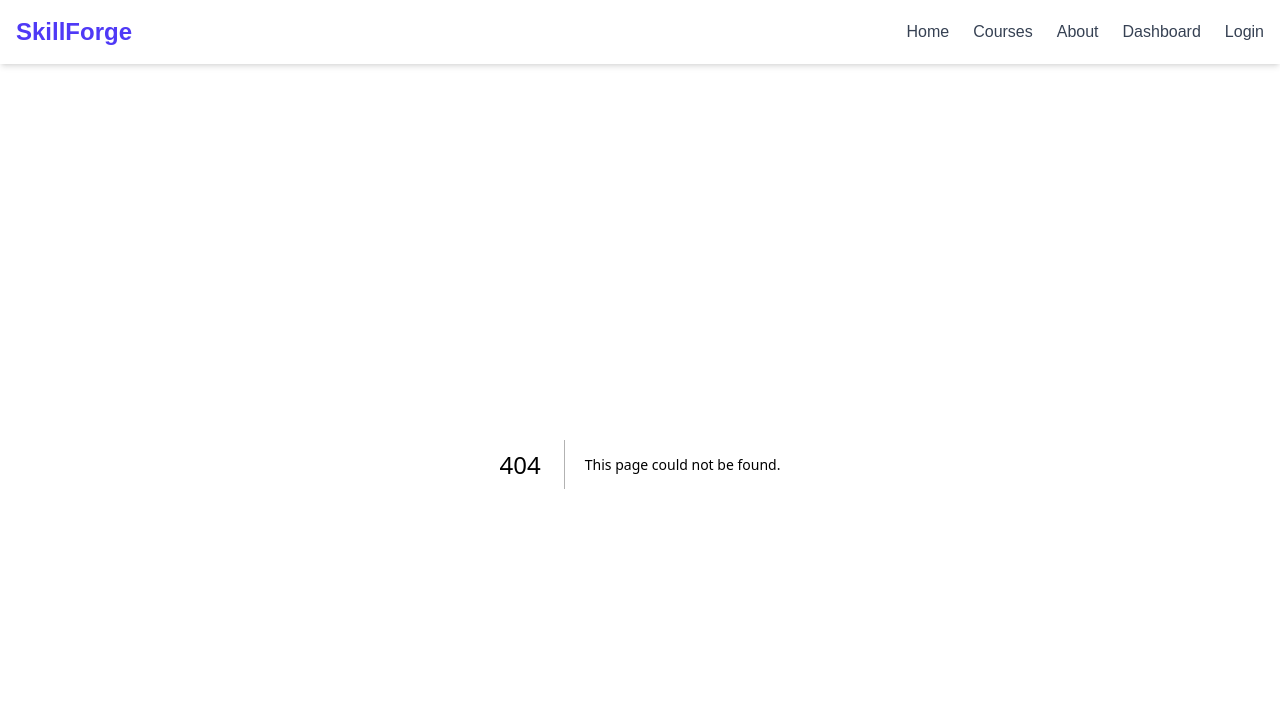
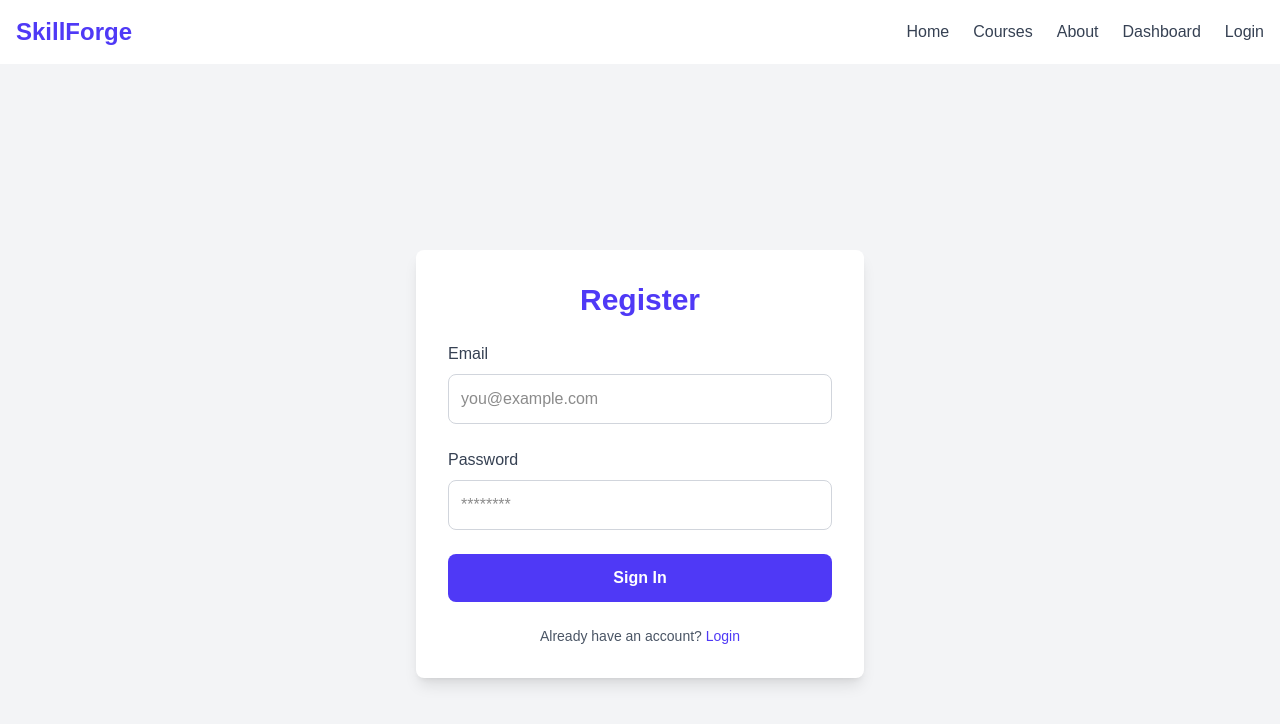
Before and after one commit to Tuba-Younas17/web-development, a Next.js app in the folder next_js_grocify/: page /auth/register in a window 1280 px wide. Before the commit this address had no page. Shown: the top 724 px of the page. Built offline with nearby package versions, Linux system fonts and the light colour scheme.

Commit message:
add pre-route Layout in authfolder and form validations

```diff
--- a/next_js_grocify/package.json
+++ b/next_js_grocify/package.json
@@ -9,9 +9,11 @@
     "lint": "next lint"
   },
   "dependencies": {
+    "formik": "^2.4.6",
+    "next": "15.3.1",
     "react": "^19.0.0",
     "react-dom": "^19.0.0",
-    "next": "15.3.1"
+    "yup": "^1.6.1"
   },
   "devDependencies": {
     "@tailwindcss/postcss": "^4",
--- /dev/null
+++ b/next_js_grocify/src/app/auth/layout.jsx
@@ -0,0 +1,14 @@
+// app/(auth)/layout.jsx
+import React from "react";
+
+const AuthRouteLayout = ({ children }) => {
+	return (
+		<div className="min-h-screen flex items-center justify-center bg-gray-100 px-6 py-12">
+			<div className="bg-white p-8 rounded-lg shadow-lg w-full max-w-md">
+				{children}
+			</div>
+		</div>
+	);
+};
+
+export default AuthRouteLayout;
--- /dev/null
+++ b/next_js_grocify/src/app/auth/login/page.jsx
@@ -0,0 +1,24 @@
+
+import LoginForm from "@/comopents/views/loginViews/LoginForm";
+import Link from "next/link";
+
+
+const LoginPage = () => (
+	<>
+		<h2 className="text-3xl font-bold text-center text-indigo-600 mb-6">
+			Login
+		</h2>
+		<LoginForm />
+		<p className="mt-6 text-gray-600 text-sm text-center">
+			Don’t have an account?{" "}
+			<Link
+				href="/auth/register"
+				className="text-indigo-600 hover:underline"
+			>
+				Sign Up
+			</Link>
+		</p>
+	</>
+);
+
+export default LoginPage;
--- /dev/null
+++ b/next_js_grocify/src/app/auth/register/page.jsx
@@ -0,0 +1,24 @@
+import LoginForm from "@/comopents/views/loginViews/LoginForm";
+import Link from "next/link";
+
+
+const RegisterPage = () => (
+	<>
+		<h2 className="text-3xl font-bold text-center text-indigo-600 mb-6">
+			Register
+		</h2>
+		<LoginForm />
+
+		<p className="mt-6 text-gray-600 text-sm text-center">
+			Already have an account?{" "}
+			<Link
+				href="/auth/login"
+				className="text-indigo-600 hover:underline"
+			>
+				Login
+			</Link>
+		</p>
+	</>
+);
+
+export default RegisterPage;
--- a/next_js_grocify/src/app/login/page.jsx
+++ /dev/null
@@ -1,27 +0,0 @@
-import LoginForm from "@/components/views/loginViews/LoginForm";
-import React from "react";
-
-const LoginPage = () => {
-  return (
-    <div className="min-h-screen flex items-center justify-center bg-gray-100 px-6 py-12">
-      <div className="bg-white p-8 rounded-lg shadow-lg w-full max-w-md">
-        <h2 className="text-3xl font-bold text-center text-indigo-600 mb-6">
-          Login
-        </h2>
-
-        {/* client side form start */}
-        <LoginForm />
-        {/* client side form end */}
-
-        <p className="mt-6 text-gray-600 text-sm text-center">
-          Don't have an account?{" "}
-          <a href="/register" className="text-indigo-600 hover:underline">
-            Sign Up
-          </a>
-        </p>
-      </div>
-    </div>
-  );
-};
-
-export default LoginPage;
--- a/next_js_grocify/src/app/register/page.jsx
+++ /dev/null
@@ -1,82 +0,0 @@
-import React from "react";
-
-const RegisterPage = () => {
-	return (
-		<div className="min-h-screen flex items-center justify-center bg-gray-100 px-6 py-12">
-			<div className="bg-white p-8 rounded-lg shadow-lg w-full max-w-md">
-				<h2 className="text-3xl font-bold text-center text-indigo-600 mb-6">
-					Register
-				</h2>
-
-				<form className="space-y-6">
-					<div>
-						<label
-							className="block text-gray-700 mb-2"
-							htmlFor="name"
-						>
-							Full Name
-						</label>
-						<input
-							type="text"
-							id="name"
-							className="w-full border border-gray-300 p-3 rounded-lg focus:outline-none focus:ring-2 focus:ring-indigo-400"
-							placeholder="Your Name"
-							required
-						/>
-					</div>
-
-					<div>
-						<label
-							className="block text-gray-700 mb-2"
-							htmlFor="email"
-						>
-							Email
-						</label>
-						<input
-							type="email"
-							id="email"
-							className="w-full border border-gray-300 p-3 rounded-lg focus:outline-none focus:ring-2 focus:ring-indigo-400"
-							placeholder="you@example.com"
-							required
-						/>
-					</div>
-
-					<div>
-						<label
-							className="block text-gray-700 mb-2"
-							htmlFor="password"
-						>
-							Password
-						</label>
-						<input
-							type="password"
-							id="password"
-							className="w-full border border-gray-300 p-3 rounded-lg focus:outline-none focus:ring-2 focus:ring-indigo-400"
-							placeholder="********"
-							required
-						/>
-					</div>
-
-					<button
-						type="submit"
-						className="w-full bg-indigo-600 hover:bg-indigo-700 text-white p-3 rounded-lg font-semibold transition-all"
-					>
-						Create Account
-					</button>
-				</form>
-
-				<p className="mt-6 text-gray-600 text-sm text-center">
-					Already have an account?{" "}
-					<a
-						href="/login"
-						className="text-indigo-600 hover:underline"
-					>
-						Login
-					</a>
-				</p>
-			</div>
-		</div>
-	);
-};
-
-export default RegisterPage;
--- a/next_js_grocify/src/comopents/layout/Navbar.jsx
+++ b/next_js_grocify/src/comopents/layout/Navbar.jsx
@@ -29,7 +29,7 @@ const Navbar = () => {
 							Dashboard
 						</p>
 					</Link>
-					<Link href="/login">
+					<Link href="/auth">
 						<p className="text-gray-700 hover:text-indigo-500">
 							Login
 						</p>
--- /dev/null
+++ b/next_js_grocify/src/comopents/views/loginViews/LoginForm.jsx
@@ -0,0 +1,83 @@
+"use client";
+import React from "react";
+import { useFormik } from "formik";
+import * as Yup from "yup";
+
+const LoginForm = () => {
+	const formik = useFormik({
+		initialValues: {
+			email: "",
+			password: "",
+		},
+		validationSchema: Yup.object({
+			email: Yup.string()
+				.email("Invalid email address")
+				.required("Email is required"),
+			password: Yup.string()
+				.min(6, "Password must be at least 6 characters")
+				.required("Password is required"),
+		}),
+		onSubmit: (values) => {
+			console.log("Login Data:", values);
+			// Later: Call your API here
+		},
+	});
+
+	return (
+		<form className="space-y-6" onSubmit={formik.handleSubmit}>
+			{/* Email Field */}
+			<div>
+				<label className="block text-gray-700 mb-2" htmlFor="email">
+					Email
+				</label>
+				<input
+					type="email"
+					id="email"
+					name="email"
+					className="w-full border border-gray-300 p-3 rounded-lg focus:outline-none focus:ring-2 focus:ring-indigo-400"
+					placeholder="you@example.com"
+					value={formik.values.email}
+					onChange={formik.handleChange}
+					onBlur={formik.handleBlur}
+				/>
+				{formik.touched.email && formik.errors.email && (
+					<p className="text-sm text-red-600 mt-1">
+						{formik.errors.email}
+					</p>
+				)}
+			</div>
+
+			{/* Password Field */}
+			<div>
+				<label className="block text-gray-700 mb-2" htmlFor="password">
+					Password
+				</label>
+				<input
+					type="password"
+					id="password"
+					name="password"
+					className="w-full border border-gray-300 p-3 rounded-lg focus:outline-none focus:ring-2 focus:ring-indigo-400"
+					placeholder="********"
+					value={formik.values.password}
+					onChange={formik.handleChange}
+					onBlur={formik.handleBlur}
+				/>
+				{formik.touched.password && formik.errors.password && (
+					<p className="text-sm text-red-600 mt-1">
+						{formik.errors.password}
+					</p>
+				)}
+			</div>
+
+			{/* Submit Button */}
+			<button
+				type="submit"
+				className="w-full bg-indigo-600 hover:bg-indigo-700 text-white p-3 rounded-lg font-semibold transition-all"
+			>
+				Sign In
+			</button>
+		</form>
+	);
+};
+
+export default LoginForm;
--- a/next_js_grocify/src/components/views/loginViews/LoginForm.jsx
+++ /dev/null
@@ -1,50 +0,0 @@
-"use client"
-import React, { useState } from "react";
-
-const LoginForm = () => {
-    const [first, setfirst] = useState({
-        email: ``,
-        password: ``
-    })
-    return (
-    <>
-      <form className="space-y-6">
-        <div>
-          <label className="block text-gray-700 mb-2" htmlFor="email">
-            Email
-          </label>
-          <input
-            type="email"
-            id="email"
-            className="w-full border border-gray-300 p-3 rounded-lg focus:outline-none focus:ring-2 focus:ring-indigo-400"
-            placeholder="you@example.com"
-            value={FormData.email}
-            required
-          />
-        </div>
-
-        <div>
-          <label className="block text-gray-700 mb-2" htmlFor="password">
-            Password
-          </label>
-          <input
-            type="password"
-            id="password"
-            className="w-full border border-gray-300 p-3 rounded-lg focus:outline-none focus:ring-2 focus:ring-indigo-400"
-            placeholder="********"
-            required
-          />
-        </div>
-
-        <button
-          type="submit"
-          className="w-full bg-indigo-600 hover:bg-indigo-700 text-white p-3 rounded-lg font-semibold transition-all"
-        >
-          Sign In
-        </button>
-      </form>
-    </>
-  );
-};
-
-export default LoginForm;
```
Also changed, not shown: 1 other file (tests, documents, lock files or other folders).
